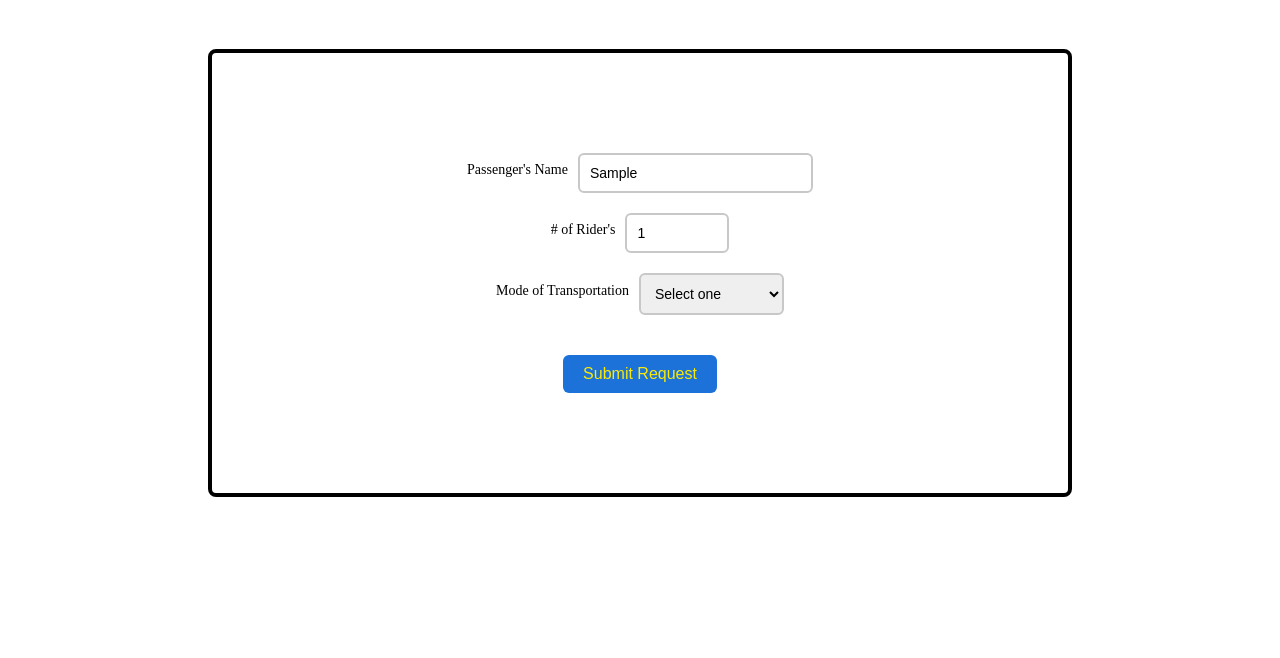
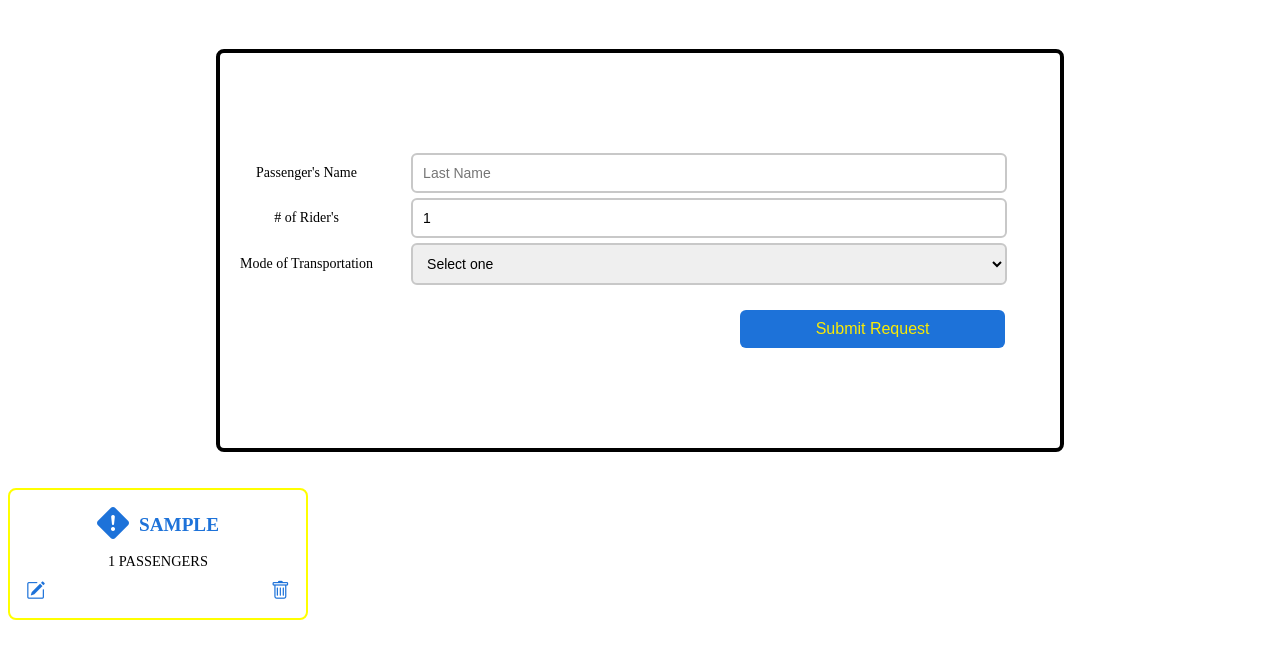
Before and after one commit to FinleyDayberry24/final-project, a plain HTML site: page index.html in a window 1280 px wide. Both pictures are taken after typing "Sample" into the empty fields and a click on the button "Submit Request". Shown: the part 98-756 px from the top of the page. Drawn offline with nearby package versions, Linux system fonts and the light colour scheme.

Commit message:
finished

```diff
--- a/index.html
+++ b/index.html
@@ -13,15 +13,15 @@
     <h1 class="header">Rideshare Request</h1>
 </header>
 <body>
-    <div class="pass-info">
-
+   <form id="request-form">
+      <div class="pass-info">
         <div class="form-group">
             <label for="passenger-name">Passenger's Name</label>
             <input type="text" id="passenger-name" placeholder="Last Name" autocomplete="off" name="passenger-name">
         </div>
         <div class="form-group">
             <label for="rider-count"> # of Rider's</label>
-            <input type="number" id="rider-count" name="rider-count" min="1" max="15" value="1" placeholder="How many Riders">
+            <input type="number" id="riders" name="rider-count" min="1" max="15" value="1" placeholder="How many Riders">
         </div>
         <div class="form-group">
             <label for="transportation">Mode of Transportation</label>
@@ -35,5 +35,9 @@
         </div>
         <button type="submit" class="submit-btn"> Submit Request</button>
     </div>
+</div>
+</form>
+<div id="tickets-container"></div>
+
 </body>
 </html>
--- a/script.js
+++ b/script.js
@@ -1,20 +1,85 @@
-const passengerName = document.getElementById('passenger-name');
-const riderCount = document.getElementById('rider-count');
-const transType = document.getElementById('transportation')
-const submitBtn = document.querySelector('.submit-btn');
-if (passengerName === null || riderCount === null || transType === null) {
-    throw new Error('One or more elements not found');
-};
-submitBtn.addEventListener('click', function(){
-    const nameInput = document.querySelector('#passenger-name');
-    const riderInput = document.querySelector('#rider-count');
-    const transInput = document.querySelector('#transportation');
+// document.addEventListener("DOMContentLoaded", () => {
+//     const form = document.querySelector('#request-form');
+//     console.log(form);
+// });
 
-    const passengerName = nameInput.value;
-    const riderCount = riderInput.value;
-    const transType = transInput.value;
+const icons = [
+    "bi-car-front",
+    "bi-train-front",
+    "bi-bus-front",
+    "bi-airplane",
+    "bi-exclamation-diamond-fill"
+];
 
-if (passengerName){
-    alert(`Thank you, ${passengerName}, your request for ${riderCount} rider(s) via ${transType} has been received!`);
-}
+const passengerName = [];
+const riderCounts = [];
+const transportModes = [];
+
+const form = document.querySelector('#request-form');
+const nameInput = document.querySelector('#passenger-name');
+const ridersInput = document.querySelector('#riders');
+const transportSelect = document.querySelector('#transportation');
+const ticketSection = document.querySelector('#tickets-container');
+
+form.addEventListener("submit", function (e) {
+    e.preventDefault();
+
+    const name = nameInput.value.trim();
+    const riders = Number(ridersInput.value);
+    const mode = transportSelect.value;
+
+    if (name === "" || riders < 1) {
+        alert("Please enter a valid name and number of riders.");
+        return;
+    }
+
+    passengerName.push(name);
+    riderCounts.push(riders);
+    transportModes.push(mode);
+
+
+    function createTick(name, riders, mode) {
+        const ticket = document.createElement("div");
+        ticket.classList.add("ticket");
+
+        let iconClass = icons[4];
+
+        if (mode === "automobile") iconClass = icons[0];
+        if (mode === "train") iconClass = icons[1];
+        if (mode === "bus") iconClass = icons[2];
+        if (mode === "plane") iconClass = icons[3];
+
+        const icon = document.createElement("i");
+        icon.classList.add("bi", iconClass, "ticket-icon");
+
+        const nameEl = document.createElement("h2");
+        nameEl.textContent = name.toUpperCase();
+
+        const header = document.createElement("div");
+        header.classList.add("ticket-header");
+        header.append(icon, nameEl);
+
+        const ridersEl = document.createElement("p");
+        ridersEl.textContent = `${riders} PASSENGERS`;
+
+        const editIcon = document.createElement("i");
+        editIcon.classList.add("bi", "bi-pencil-square");
+
+        const deleteIcon = document.createElement("i");
+        deleteIcon.classList.add("bi", "bi-trash");
+
+        const actions = document.createElement("div");
+        actions.classList.add("ticket-actions");
+        actions.appendChild(editIcon);
+        actions.appendChild(deleteIcon);
+
+        ticket.append(header, ridersEl, actions);
+        return ticket;
+    }
+
+    const ticket = createTick(name, riders, mode);
+
+    ticketSection.appendChild(ticket);
+
+    form.reset();
 });
--- a/style.css
+++ b/style.css
@@ -22,22 +22,18 @@ header{
 }
 .pass-info{
     border: 4px solid black;
-    display: flex;
-    flex-direction: column;
+    display: grid;
+    grid-template-columns: auto 1fr;
+    gap: 5px;
+    margin: 20px auto;
+    padding: 100px 20px;
+    border-radius: 8px;
     align-items: center;
-    justify-content: center;
-    margin: 20px auto;
-    gap: 20px;
-    padding-bottom: 100px;
-    padding-top: 100px;
-    margin-left: 200px;
-    margin-right: 200px;
-    border-radius: 8px;
+    justify-items: center;
+    max-width: 800px;
 }
 .form-group{
-    display: flex;
-    align-items: center;
-    gap: 10px;
+    display: contents;
 }
 .form-group label{
     white-space: nowrap;
@@ -47,21 +43,69 @@ input, select{
     font-size: 14px;
     border: 2px solid var(--border);
     border-radius: var(--radius);
-    min-width: 50px;
-    padding-right: 40px;
+    width: 90%;
+    box-sizing: border-box;
 }
 label{
     font-size: 14px;
-    margin-bottom: 6px;
-    display: flex;
 }
 .submit-btn{
     background-color: var(--blue);
     color: rgb(250, 234, 5);
     border: none;
-    padding: 10px 20px;
+    padding: 10px 10px;
     font-size: 16px;
     border-radius: var(--radius);
     cursor: pointer;
     margin-top: 20px;
+    grid-column: 2;
+    justify-self: end;
+    width: 40%;
+    box-sizing: border-box;
+
+        margin-right: 35px;
 }
+
+ .ticket{
+    border: 2px solid yellow;
+   padding: 1rem;
+   margin-top: 1rem;
+   border-radius: 8px;
+   background-color: white;
+   text-align: center;
+   width: 300px;
+   box-sizing: border-box;
+}
+.ticket-header {
+    display: flex;
+    align-items: center;
+    justify-content: center;
+    gap: 10px;
+}
+.ticket-icon{
+    font-size: 2rem;
+    color: var(--blue);
+}
+.ticket h2{
+    margin: 0;
+    font-size: 1.2rem;
+    color: var(--blue);
+}
+.ticket p{
+    margin: 10px 0;
+    font-size: 0.9rem;
+}
+.ticket-actions{
+    display: flex;
+    justify-content: space-between;
+}
+.ticket-actions i{
+    cursor: pointer;
+    font-size: 1.2rem;
+    color: var(--blue);
+}
+#tickets-container{
+    display: flex;
+    flex-wrap: wrap;
+    gap: 1rem;
+}
```
